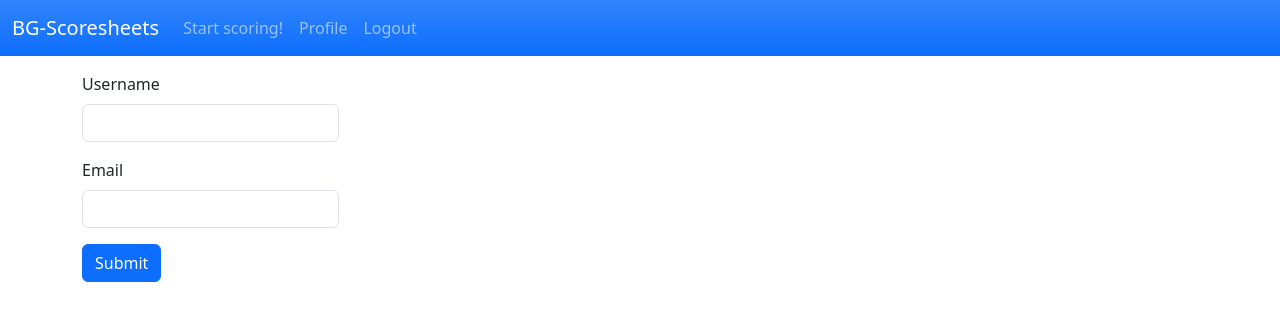
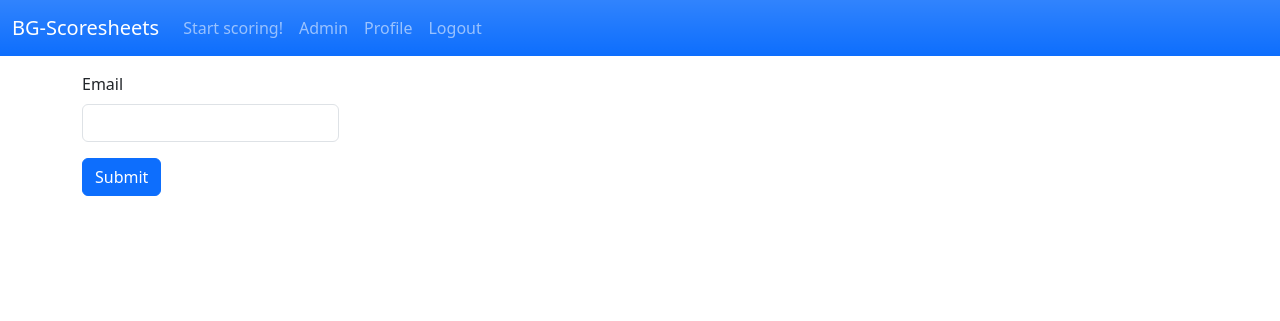
Before and after one commit to Bondarenko-Andrei/BG_Scoresheets, a Flask app: page /change_password_request in a window 1280 px wide. Shown: the top 321 px of the page. Run offline with Flask 3, Linux system fonts and the light colour scheme; the visitor is signed in with stand-in values (Sample User, id 1); some libraries are stand-ins or nearby versions.

Commit message:
Initial commit

```diff
--- a/app/auth/forms.py
+++ b/app/auth/forms.py
@@ -55,8 +55,7 @@ class EditUserForm(FlaskForm):
 
 
 class ChangePasswordRequestForm(FlaskForm):
-    username = StringField("Username")
-    email = StringField("Email")
+    email = StringField("Email", [DataRequired()])
     submit = SubmitField("Submit")
 
 
--- a/app/auth/routes.py
+++ b/app/auth/routes.py
@@ -51,16 +51,9 @@ def logout():
 def change_password_request():
     form = ChangePasswordRequestForm()
     if form.validate_on_submit():
-        user = None
-        if not form.email.data and not form.username.data:
-            flash("You have to enter your username and/or your email", "warning")
-            return redirect(url_for("auth.change_password_request"))
-        if form.email.data:
-            user = db.session.scalar(db.select(User).filter_by(email=form.email.data))
-        elif form.username.data:
-            user = db.session.scalar(db.select(User).filter_by(username=form.username.data))
+        user = db.session.scalar(db.select(User).filter_by(email=form.email.data))
         if user is None:
-            flash("User with indicated username/email not found. Please check input data and try again!", "warning")
+            flash("User with indicated email not found. Please check input data and try again!", "warning")
             return redirect(url_for("auth.change_password_request"))
         session["user_id"] = user.id
         return redirect(url_for("auth.change_password"))
--- a/app/auth/templates/change_password_request.html
+++ b/app/auth/templates/change_password_request.html
@@ -4,7 +4,6 @@
 {% block content %}
 <form action="" method="post">
     {{ form.hidden_tag() }}
-    {{ render_field(form.username) }}
     {{ render_field(form.email) }}
     {{ form.submit(class_="btn btn-primary") }}
 </form>
--- a/app/custom/routes.py
+++ b/app/custom/routes.py
@@ -53,6 +53,7 @@ def set_fields(bgg_id):
                         min_players=game["min_players"],
                         max_players=game["max_players"],
                         image=game["image"],
+                        year=game["year"],
                         fields=fields,
                         user_id=current_user.id)
         db.session.add(new_game)
--- a/app/models.py
+++ b/app/models.py
@@ -32,6 +32,7 @@ class User(db.Model, UserMixin):
     id: Mapped[int] = mapped_column(primary_key=True)
     username: Mapped[str] = mapped_column(unique=True)
     email: Mapped[str] = mapped_column(unique=True)
+    admin: Mapped[Optional[bool]]
     bgg_username: Mapped[Optional[str]]
     password_hash: Mapped[Optional[str]]
     players: Mapped[list["Player"]] = relationship(back_populates="user", cascade="all, delete-orphan")
--- /dev/null
+++ b/app/templates/admin/index.html
@@ -0,0 +1,5 @@
+{% extends "admin/master.html" %}
+
+{% block body %}
+    <a href="{{ url_for('index') }}">Back to main page</a>
+{% endblock %}
--- a/app/templates/base.html
+++ b/app/templates/base.html
@@ -33,6 +33,11 @@
                         <a class="nav-link" href="{{ url_for('auth.register') }}">Register</a>
                     </li>
                     {% else %}
+                    {% if current_user.admin %}
+                    <li class="nav-item">
+                        <a class="nav-link" href="{{ url_for('admin.index') }}">Admin</a>
+                    </li>
+                    {% endif %}
                     <li class="nav-item">
                         <a class="nav-link" href="{{ url_for('profile.profile') }}">Profile</a>
                     </li>
```
Also changed, not shown: app/__init__.py (+33 -2 lines), 1 other file.
